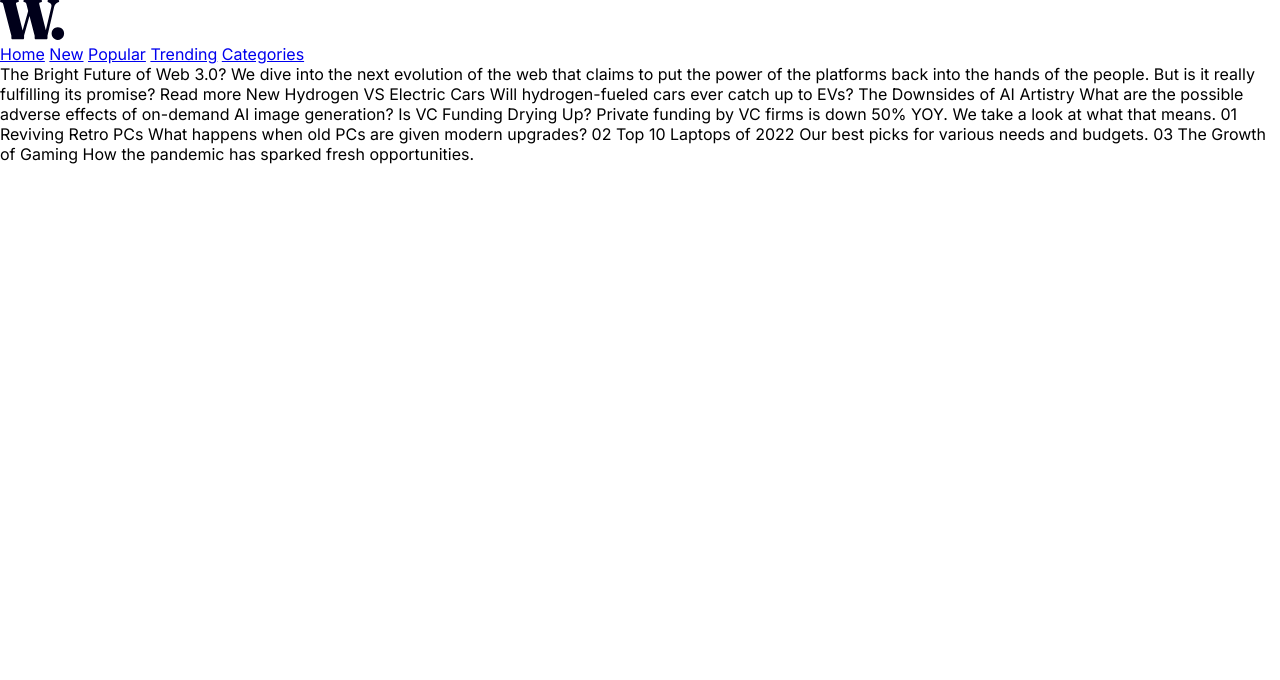
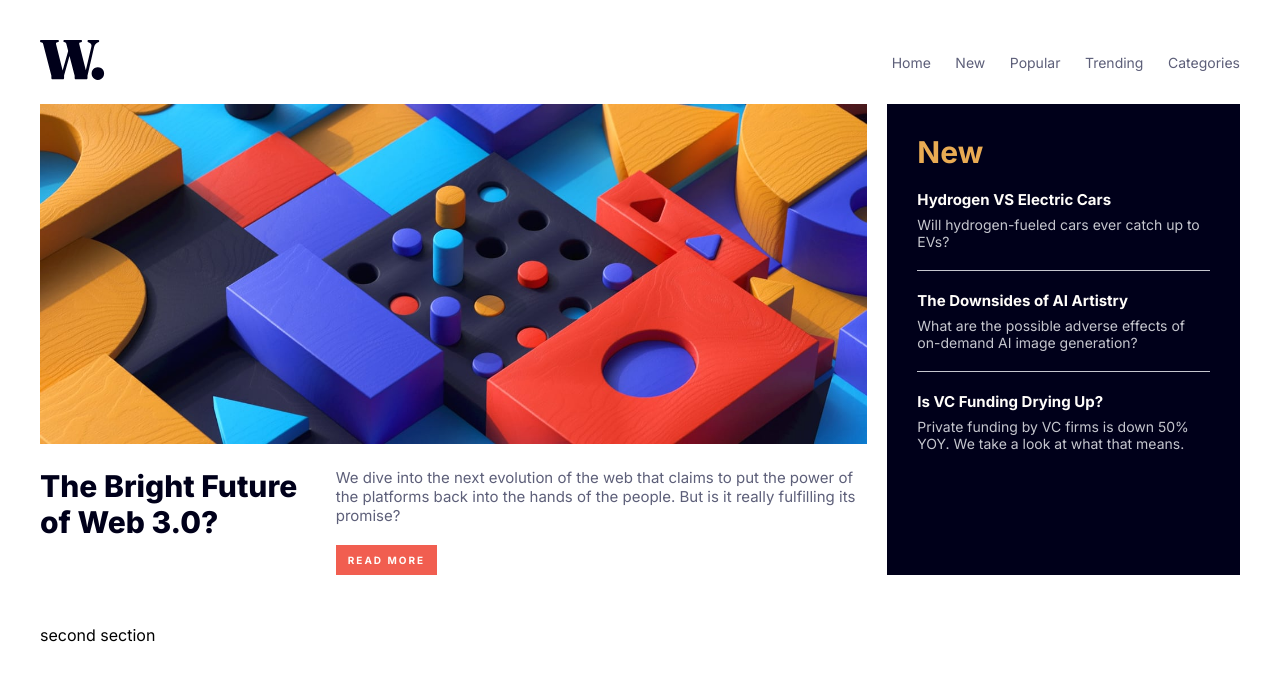
Before and after one commit to patriklie/frontend-challenge-layout, a plain HTML site: page index.html in a window 1280 px wide. Drawn offline with Linux system fonts and the light colour scheme.

Commit message:
drevsjø updates

```diff
--- a/index.html
+++ b/index.html
@@ -31,29 +31,45 @@
     </header>
 
     <section class="hero-section">
-
+      <div class="first-section">
+        <div class="hero-img">
+          <img class="image-web-3-desktop" src="assets/images/image-web-3-desktop.jpg" alt="desktop-image">
+          <img class="image-web-3-mobile" src="assets/images/image-web-3-mobile.jpg" alt="mobile-image">
+        </div>
+        <div class="intro">
+          <h1>The Bright Future of Web 3.0?</h1>
+          <div class="description">
+            <p>
+              We dive into the next evolution of the web that claims to put the power of the platforms back into the hands of the people.
+  But is it really fulfilling its promise?
+            </p>
+            <button>Read more</button>
+          </div>
+        </div>
+        <aside class="news">
+          <h2>New</h2>
+          <div class="card">
+            <h3>Hydrogen VS Electric Cars</h3>
+            <p>Will hydrogen-fueled cars ever catch up to EVs?</p>
+          </div>
+          <div class="card">
+            <h3>The Downsides of AI Artistry</h3>
+            <p>What are the possible adverse effects of on-demand AI image generation?</p>
+          </div>
+          <div class="card">
+            <h3>Is VC Funding Drying Up?</h3>
+            <p>Private funding by VC firms is down 50% YOY. We take a look at what that means.</p>
+          </div>
+        </aside>
+      </div>
+      <div class="second-section">
+        second section
+      </div>
     </section>
   </div>
 
-  The Bright Future of Web 3.0?
 
-  We dive into the next evolution of the web that claims to put the power of the platforms back into the hands of the people.
-  But is it really fulfilling its promise?
-
-  Read more
-
-  New
-
-  Hydrogen VS Electric Cars
-  Will hydrogen-fueled cars ever catch up to EVs?
-
-  The Downsides of AI Artistry
-  What are the possible adverse effects of on-demand AI image generation?
-
-  Is VC Funding Drying Up?
-  Private funding by VC firms is down 50% YOY. We take a look at what that means.
-
-  01
+<!--   01
   Reviving Retro PCs
   What happens when old PCs are given modern upgrades?
 
@@ -63,7 +79,7 @@
 
   03
   The Growth of Gaming
-  How the pandemic has sparked fresh opportunities.
+  How the pandemic has sparked fresh opportunities. -->
 
 </body>
 </html>
--- a/style.css
+++ b/style.css
@@ -17,5 +17,136 @@
 }
 
 .container {
+    max-width: 1440px;
+    margin: auto;
+    height: 100vh;
+    padding: 40px;
+    font-weight: 400;
+}
 
+.container nav {
+    display: flex;
+    justify-content: space-between;
+    align-items: center;
+    margin-bottom: 20px;
 }
+
+nav a {
+    text-decoration: none;
+    color: var(--dark-grayish-blue);
+    margin-right: 20px;
+    font-size: 14px;
+}
+
+nav a:hover {
+    color: var(--soft-orange);
+}
+
+nav a:last-child {
+    margin-right: 0;
+}
+
+/* HERO SECTION */
+
+.image-web-3-mobile {
+    display: none;
+}
+
+.hero-section {
+    display: grid;
+    grid-gap: 50px;
+}
+
+.first-section {
+    display: grid;
+    grid-gap: 20px;
+    grid-template-areas:
+    "hero-img hero-img hero-img news"
+    "hero-img hero-img hero-img news"
+    "intro intro intro news";
+}
+
+.hero-img {
+    grid-area: hero-img;
+}
+
+.intro {
+    grid-area: intro;
+    display: flex;
+}
+
+.intro h1 {
+    flex: 1;
+    margin-right: 30px;
+    font-weight: 800;
+    color: var(--very-dark-blue);
+    font-size: 30px;
+}
+
+.intro .description {
+    flex: 2;
+    font-size: 15px;
+    color: var(--dark-grayish-blue)
+}
+
+.intro .description button {
+    margin-top: 20px;
+    color: var(--off-white);
+    background-color: var(--soft-red);
+    border: none;
+    padding: 9px 12px;
+    text-transform: uppercase;
+    font-size: 10px;
+    letter-spacing: 2px;
+    font-weight: 700;
+}
+
+.intro .description button:hover {
+    background-color: var(--very-dark-blue);
+    cursor: pointer;
+}
+
+.news {
+    grid-area: news;
+    background: var(--very-dark-blue);
+    padding: 30px;
+    color: var(--off-white)
+}
+
+.news h2 {
+    color: var(--soft-orange);
+    font-size: 30px;
+    margin-bottom: 20px;
+}
+
+.news .card {
+    padding-bottom: 20px;
+    margin-bottom: 20px;
+    border-bottom: 1px solid var(--grayish-blue);
+}
+
+.news .card:last-child {
+    border: none;
+    padding-bottom: 0;
+    margin-bottom: 0;
+}
+
+.news .card h3 {
+    margin-bottom: 7px;
+    color: var(--off-white);
+    font-size: 15px;
+}
+
+.news .card h3:hover {
+    cursor: pointer;
+    color: var(--soft-orange);
+}
+
+.news .card p {
+    color: var(--grayish-blue);
+    font-size: 14px;
+}
+
+.hero-img img {
+    width: 100%;
+}
```
